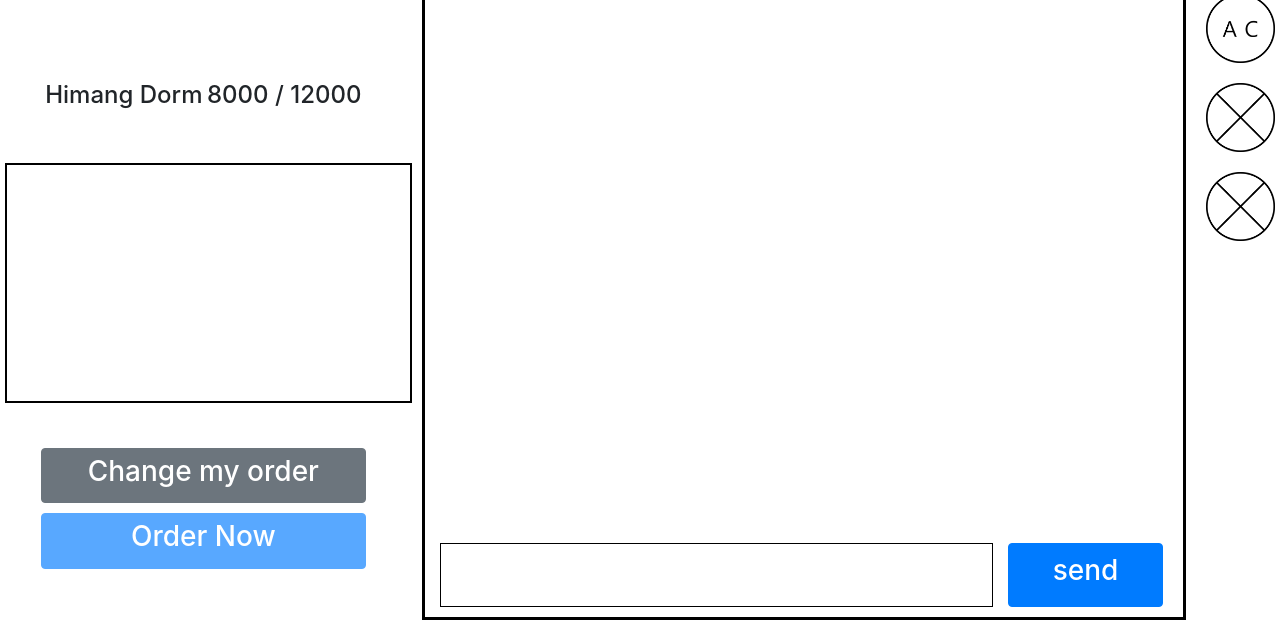
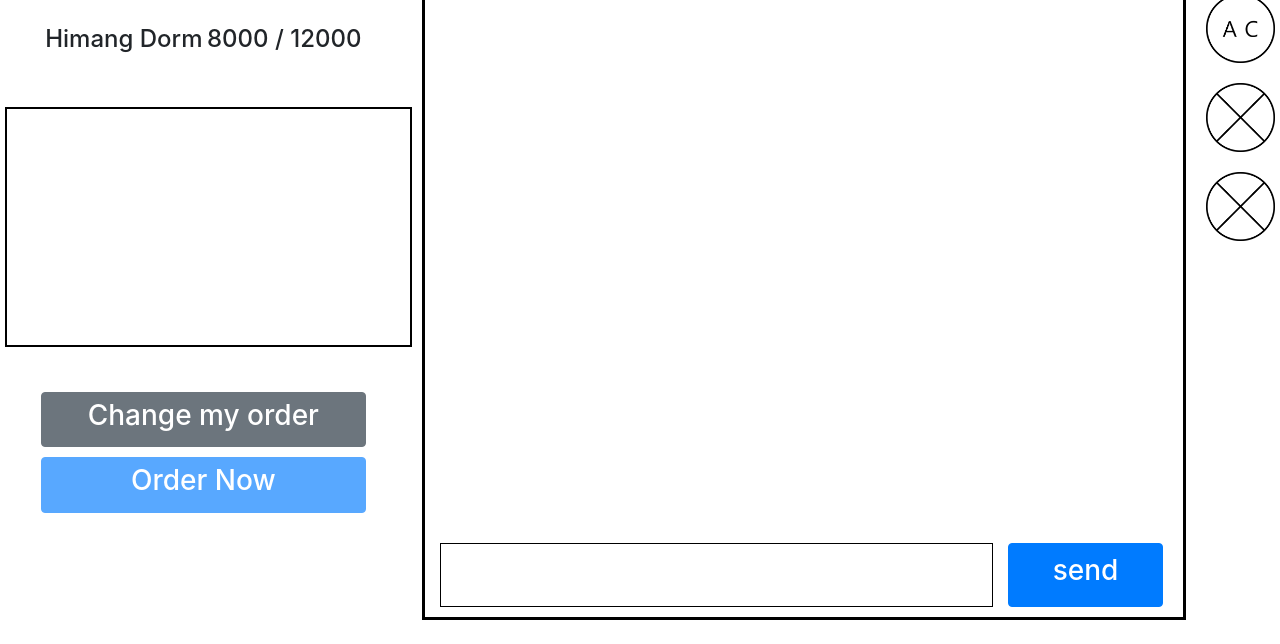
Before and after one commit to leesh6796/FoodGrouper, a website: page views/room.html in a window 1280 px wide. Shown: the part 156-800 px from the top of the page. Drawn offline with nearby package versions, Linux system fonts and the light colour scheme; files whose address does not match are found by name.

Commit message:
css layout hotfix

```diff
--- a/public/css/room.css
+++ b/public/css/room.css
@@ -23,12 +23,11 @@
 	margin-top: 5px;
 }
 #dorm{
-	margin-top: 15vh;
-	margin-bottom: 5vh;
+	margin-top: 8vh;
 	display: inline-block;
 }
 #price{
-	margin-top: 15vh;
+	margin-top: 5vh;
 	margin-bottom: 5vh;
 	display: inline-block;
 }
```
